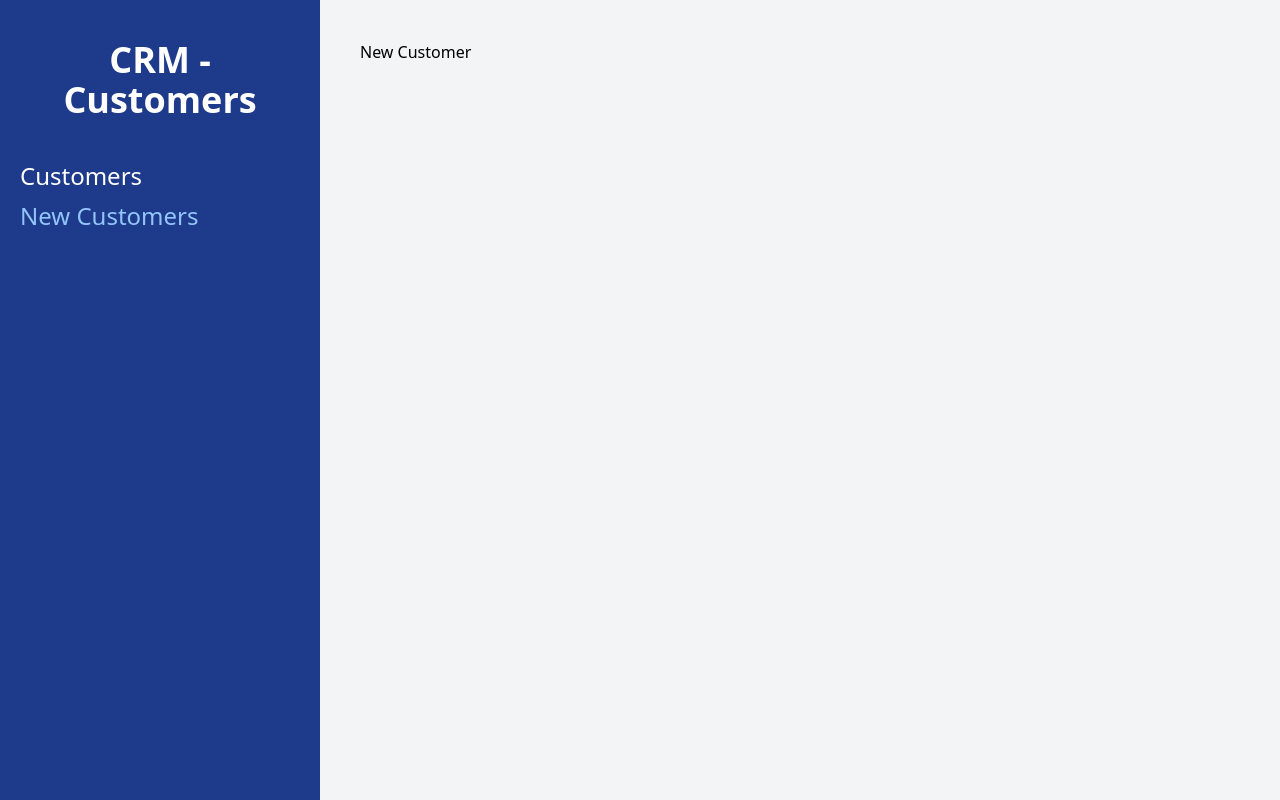
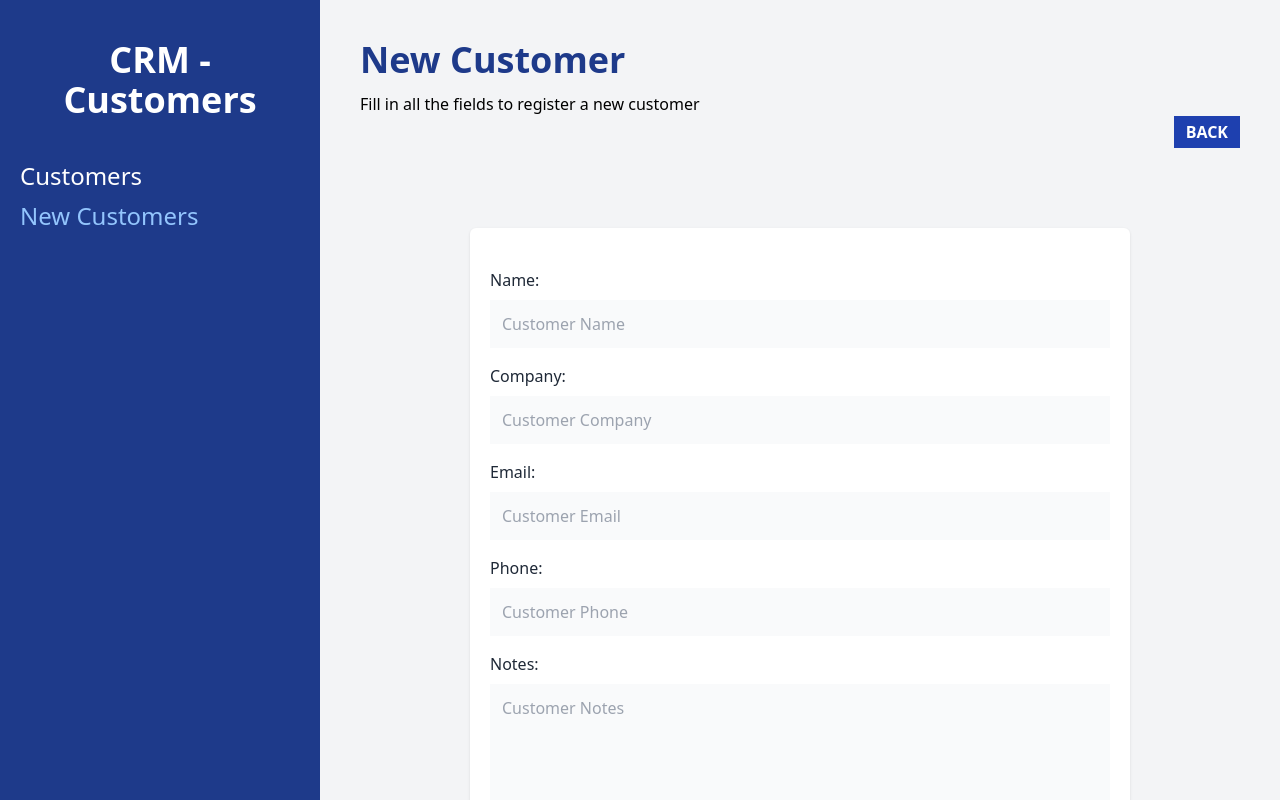
Before and after one commit to MaxiBelli/CRM, a React (Vite) app: page /customers/new in a window 1280 px wide. Built offline with nearby package versions, Linux system fonts and the light colour scheme.

Commit message:
feat: Add Customer Form

```diff
--- /dev/null
+++ b/src/components/Form.jsx
@@ -0,0 +1,77 @@
+const Form = ({ customer }) => {
+  return (
+    <>
+      <div className="mb-4">
+        <label className="text-gray-800" htmlFor="name">
+          Name:
+        </label>
+        <input
+          id="name"
+          type="text"
+          className="mt-2 block w-full p-3 bg-gray-50"
+          placeholder="Customer Name"
+          name="name"
+          defaultValue={customer?.name}
+        />
+      </div>
+      <div className="mb-4">
+        <label className="text-gray-800" htmlFor="company">
+          Company:
+        </label>
+        <input
+          id="company"
+          type="text"
+          className="mt-2 block w-full p-3 bg-gray-50"
+          placeholder="Customer Company"
+          name="company"
+          defaultValue={customer?.company}
+        />
+      </div>
+
+      <div className="mb-4">
+        <label className="text-gray-800" htmlFor="email">
+          Email:
+        </label>
+        <input
+          id="email"
+          type="email"
+          className="mt-2 block w-full p-3 bg-gray-50"
+          placeholder="Customer Email"
+          name="email"
+          defaultValue={customer?.email}
+        />
+      </div>
+
+      <div className="mb-4">
+        <label className="text-gray-800" htmlFor="phone">
+          Phone:
+        </label>
+        <input
+          id="phone"
+          type="tel"
+          className="mt-2 block w-full p-3 bg-gray-50"
+          placeholder="Customer Phone"
+          name="phone"
+          defaultValue={customer?.phone}
+        />
+      </div>
+
+      <div className="mb-4">
+        <label className="text-gray-800" htmlFor="notes">
+          Notes:
+        </label>
+        <textarea
+          as="textarea"
+          id="notes"
+          type="text"
+          className="mt-2 block w-full p-3 bg-gray-50 h-40 align-self"
+          placeholder="Customer Notes"
+          name="notes"
+          defaultValue={customer?.notes}
+        />
+      </div>
+    </>
+  );
+};
+
+export default Form;
--- a/src/pages/NewCustomer.jsx
+++ b/src/pages/NewCustomer.jsx
@@ -1,5 +1,35 @@
+import { useNavigate } from "react-router-dom";
+import Form from "../components/Form";
+
 function NewCustomer() {
-  return <div>New Customer</div>;
+  const navigate = useNavigate();
+  return (
+    <>
+      <h1 className="font-black text-4xl text-blue-900">New Customer</h1>
+      <p className="mt-3">Fill in all the fields to register a new customer</p>
+
+      <div className="flex justify-end">
+        <button
+          className="bg-blue-800 text-white px-3 py-1 font-bold uppercase"
+          onClick={() => navigate(-1)}
+        >
+          Back
+        </button>
+      </div>
+
+      <div className="bg-white shadow rounded-md md:w-3/4 mx-auto px-5 py-10 mt-20">
+        <form>
+          <Form />
+
+          <input
+            type="submit"
+            className="mt-5 w-full bg-blue-800 p-3 uppercase font-bold text-white text-lg"
+            value="Register Customer"
+          />
+        </form>
+      </div>
+    </>
+  );
 }
 
 export default NewCustomer;
```
